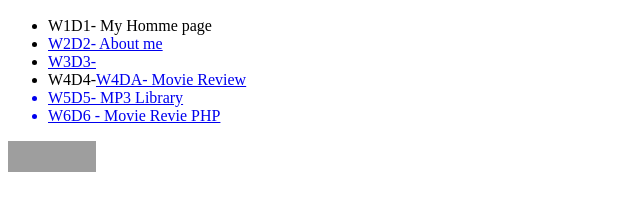
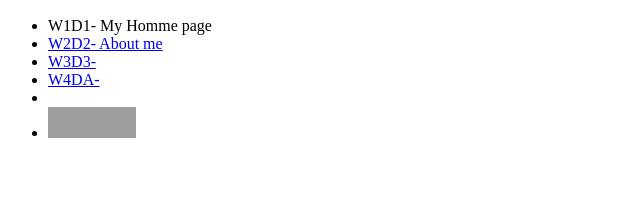
Before and after one commit to SirakNabbai/SirakNabbai.github.io, a plain HTML site: page home.html in a window 1280 px wide. Shown: the part 258-468 px from the top of the page, without its empty margins (0-640 px from the left). Drawn offline with Linux system fonts and the light colour scheme; grey boxes are pictures that could not be loaded.

Commit message:
Update home.html

```diff
--- a/home.html
+++ b/home.html
@@ -15,9 +15,9 @@
         <li>W1D1- My Homme page</li>
         <li><a href="https://siraknabbai.github.io/CS472/lab2/pie.html" target="_blank">W2D2- About me </a></li>
         <li> <a href ="https://siraknabbai.github.io/CS472/lab3/tmnt.html" target="_blank">W3D3- </a></li>
-        <li>W4D4-<a href ="https://siraknabbai.github.io/CS472/lab4/responsive.html" target="_blank" >W4DA- Movie Review </li>
-        <li>W5D5- MP3 Library</li>
-        <li>W6D6 - Movie Revie PHP</li>
+        <li> <a href ="https://siraknabbai.github.io/CS472/lab4/responsive.html" target="_blank" >W4DA- </li>
+        <li> <a href ="https://siraknabbai.github.io/CS472/lab4/library.html" target="_blank"W5D5- MP3 Library</li>
+        <li> <a href ="https://siraknabbai.github.io/CS472/lab4/movieReview.html" target="_blank W6D6 - Movie Revie PHP</li>
     </ul>
 
 
```
